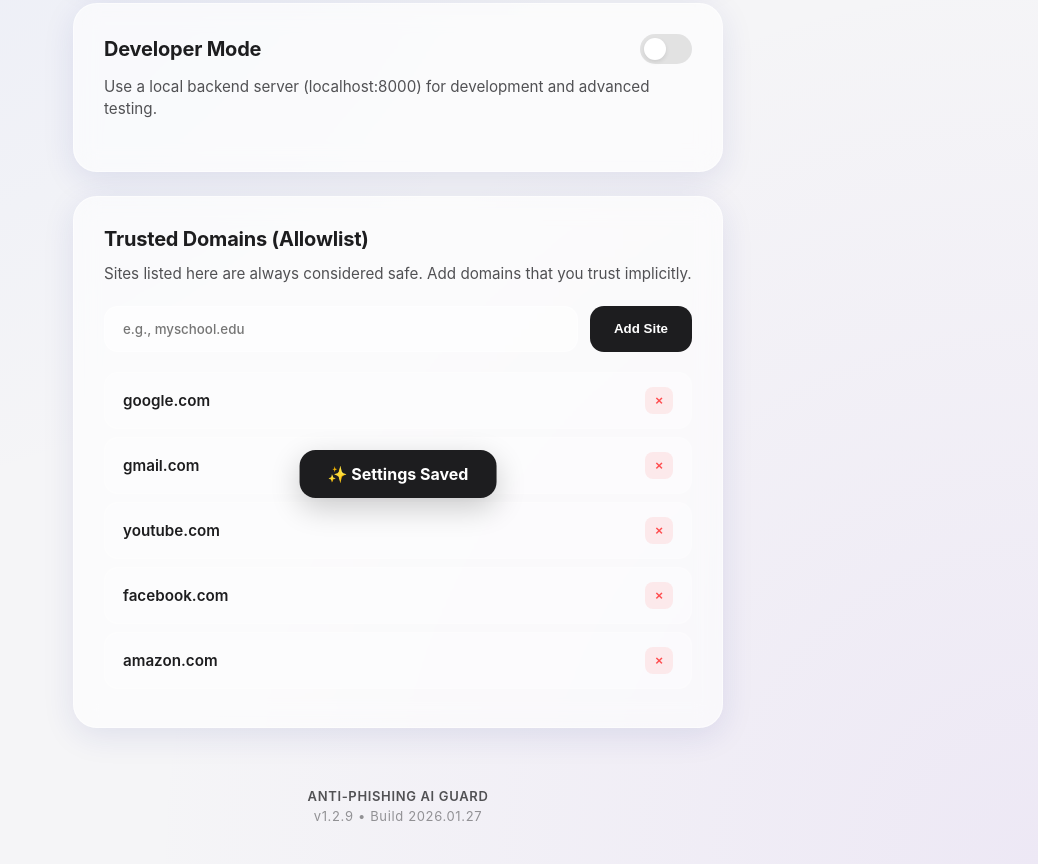
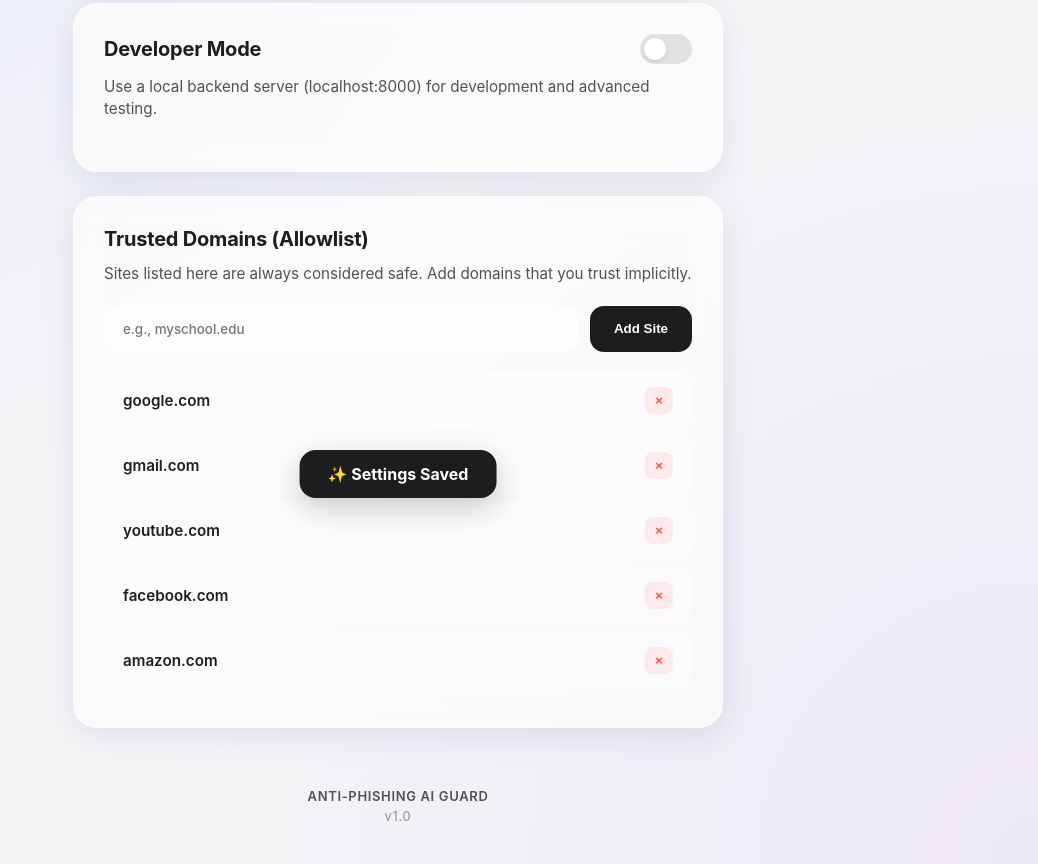
Before and after one commit to Vatsalposty/anti-phishing-backend, a browser extension: page extension/settings.html in a window 1280 px wide. Shown: the part 372-1236 px from the top of the page, without its empty margins (242-1280 px from the left). Drawn offline with Linux system fonts and the light colour scheme.

Commit message:
chore: change version to 1.0 and remove build date for presentation

```diff
--- a/extension/settings.html
+++ b/extension/settings.html
@@ -61,7 +61,7 @@
         <div
             style="text-align: center; color: var(--text-muted); margin-top: 60px; font-size: 13px; font-weight: 600; letter-spacing: 0.05em;">
             ANTI-PHISHING AI GUARD
-            <div style="font-weight: 400; margin-top: 4px; opacity: 0.6;">v1.2.9 • Build 2026.01.27</div>
+            <div style="font-weight: 400; margin-top: 4px; opacity: 0.6;">v1.0</div>
         </div>
     </div>
 
```
Also changed, not shown: extension/manifest.json.
